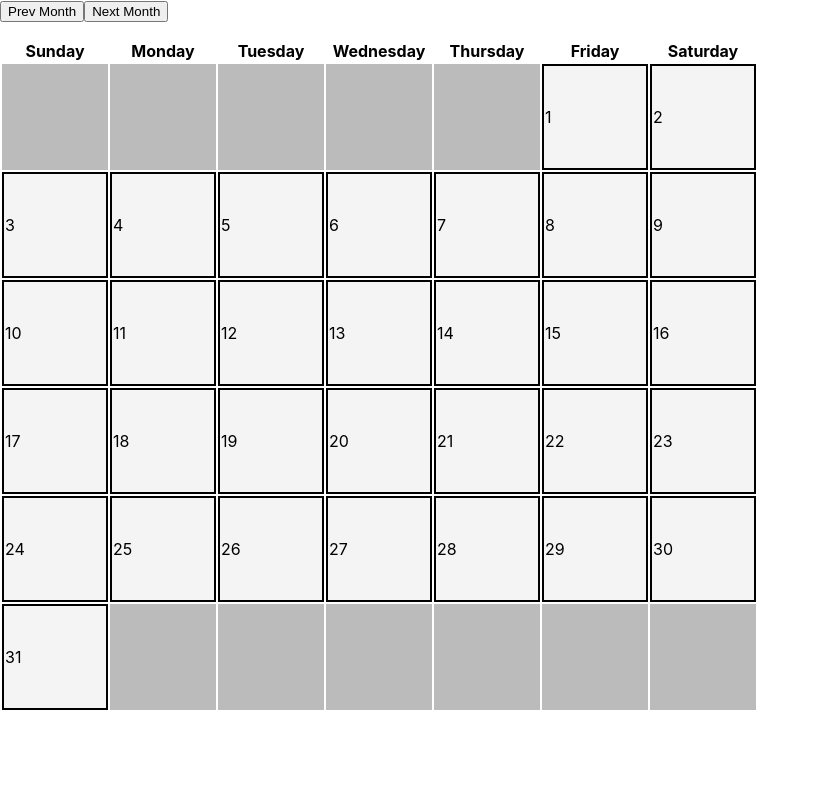
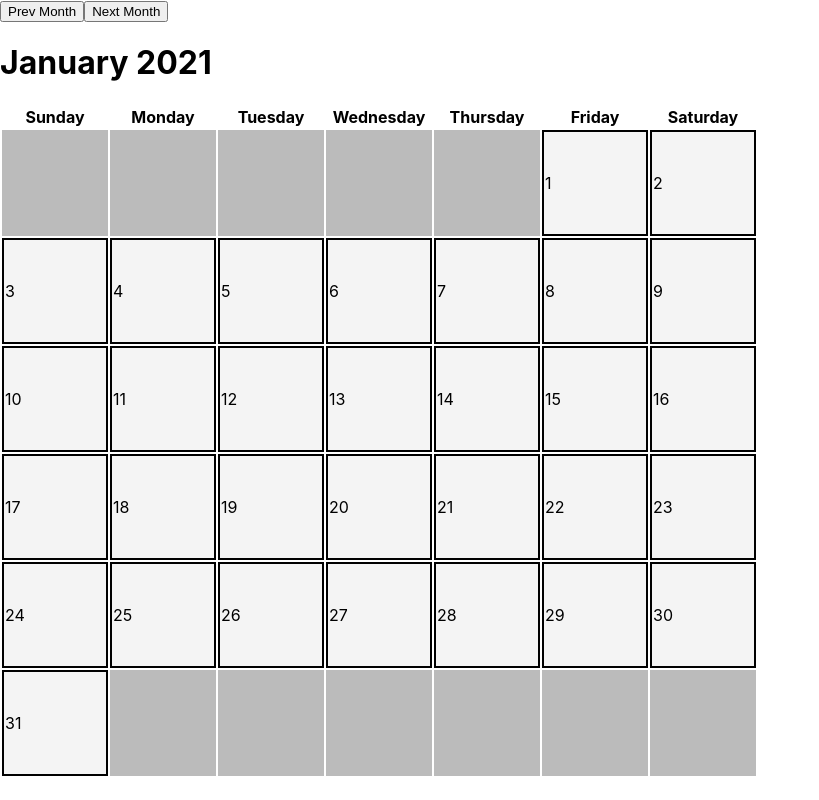
Before and after one commit to TN-Local-Food-Summit/calendar-template, a React (Create React App) app: page / in a window 1280 px wide. Shown: the whole page, without its empty margins (0-819 px from the left). Built offline with nearby package versions, Linux system fonts and the light colour scheme.

Commit message:
Added header w/date

```diff
--- a/src/components/Calendar/Calendar.js
+++ b/src/components/Calendar/Calendar.js
@@ -13,7 +13,6 @@ class Calendar extends Component{
     this.state = {
       monthView: true,
       selectedDate: today,
-      currentMonth: today.toLocaleString('default', { month: 'long' }),
       firstDay: threeDaysAgo, // This is used in week view and represents the first day shown, may be a dif month
       events: this.props.events, // This may be loaded in the Calendar class in the future
     }
@@ -56,7 +55,7 @@ class Calendar extends Component{
       <div>
         <button onClick={this.decreaseMonth}>Prev Month</button>
         <button onClick={this.increaseMonth}>Next Month</button>
-        <p></p>
+        <h1>{this.state.selectedDate.toLocaleString('default', { month: 'long', year: 'numeric' })}</h1>
         {calendarView}
       </div>
     )
```
